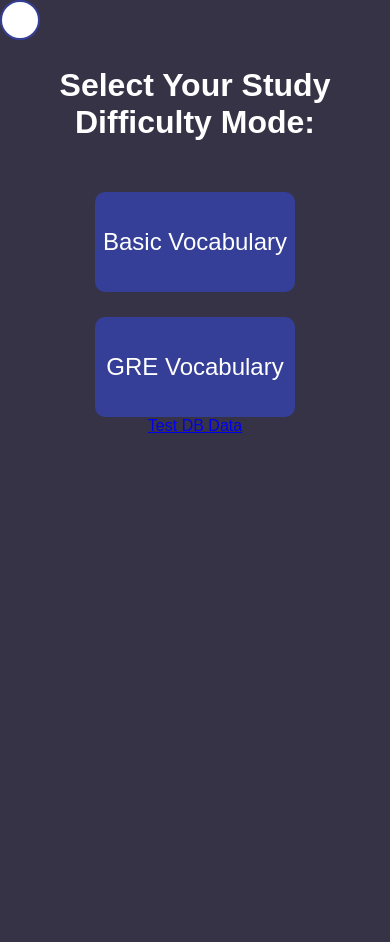
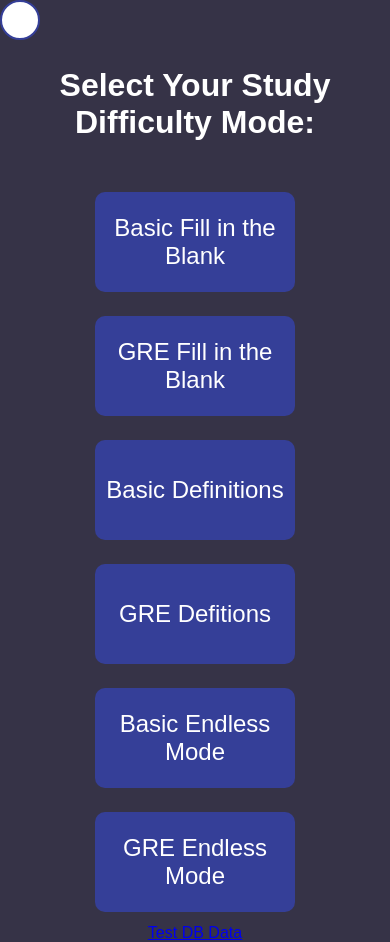
Before and after one commit to a0a912/Group-22-Agile, a Flask app: page / in a window 390 px wide. Shown: the part 169-1111 px from the top of the page. Before the commit the page ends 602 px from the top, so only its background shows below. Run offline with Flask 3, Linux system fonts and the light colour scheme; some web fonts are replaced.

Commit message:
Added new game mode buttons
added new buttons and updates CSS but need to still add the links

```diff
--- a/static/bootstrap/css/HomePageCSS.css
+++ b/static/bootstrap/css/HomePageCSS.css
@@ -126,41 +126,54 @@ body.dark-mode {
     text-align: center;
 }
 
-#Game1 {
+
+.GameModeButton {
     width: 300px;
-    height: 300px;
+    height: 100px;
     /* margin-left: 30%; */
     color: white;
     background-color: var(--dark-blue);
     border-radius: 10px;
     border: none;
-    grid-column: 2;
-    grid-row: 2;
     font-size: 1.5em;
+    margin: 0.5em;
 }
 
-#Game1:hover {
+.GameModeButton:hover {
     color: white;
     background-color: #5b6bfd
 }
 
+#Game1 {
+    grid-column: 2;
+    grid-row: 2;
+}
+
 #Game2 {
-    width: 300px;
-    height: 300px;
-    /* margin-left: 50px;  */
-    color: white;
-    background-color: var(--dark-blue);
-    border-radius: 10px;
-    border: none;
     grid-column: 3;
     grid-row: 2;
-    font-size: 1.5em;
 }
 
-#Game2:hover {
-    color: white;
-    background-color: #5b6bfd
+#Game3 {
+    grid-column: 2;
+    grid-row: 3;
 }
+
+#Game4 {
+    grid-column: 3;
+    grid-row: 3;
+}
+
+#Game5 {
+    grid-column: 2;
+    grid-row: 4;
+}
+
+#Game6 {
+    grid-column: 3;
+    grid-row: 4;
+}
+
 
 #ModeText {
     margin: 10px;
@@ -197,16 +210,10 @@ body.dark-mode {
 }
 
 #Game1 {
-    width: 200px;
-    height: 100px;
-    color: white;
-    background-color: var(--dark-blue);
-    border-radius: 10px;
-    border: none;
-    margin: 3vh;
+    margin-top: 3vh;
 }
 
-#Game2 {
+.GameModeButton {
     width: 200px;
     height: 100px;
     color: white;
@@ -215,57 +222,4 @@ body.dark-mode {
     border: none;
 }
 
-#Game2:hover {
-    color: white;
-    background-color: #5b6bfd
 }
-
-}
-
-
-/*
-#SubmitButton {
-    width: 200px;
-    height: 50px;
-    font-family: 'dine-round';
-    font: 20px;
-    color: white;
-    background-color: var(--dark-blue);
-    border: none;
-    border-radius: 15px;
-}
-
-#SubmitButtonDiv {
-    margin: auto;
-    grid-column: 1/span 2;
-    padding: 2em;
-}
-
-#SubmitButton:hover {
-    color: white;
-    background-color: #5b6bfd */
-
-
-
-
-/* #mainNav {
-    background-color: var(--dark-blue);
-    font-family: 'dine-round', sans-serif;
-    color: white;
-}
-
-#mainNav li {
-        background-color: var(--dark-blue);
-        font-family: 'dine-round', sans-serif;
-        color: white;
-}
-.navbar-collapse {
-    display: flex;
-    justify-content: right;
-    color: white;
-    font-family: 'dine-round', sans-serif;
-}
-
-.navbarMobile {
-    font-family: 'dine-round', sans-serif;
-} */
--- a/templates/home.html
+++ b/templates/home.html
@@ -40,8 +40,12 @@
 <button class = "dark-mode" id = "DarkModeToggle"></button>
 <div class = "StudyMode">
     <h2 id = "ModeText">Select Your Study Difficulty Mode:</h2>
-    <button id = "Game1">Basic Vocabulary</button>
-    <button id = "Game2">GRE Vocabulary</button>
+    <button class = "GameModeButton" id = "Game1">Basic Fill in the Blank</button>
+    <button class = "GameModeButton" id = "Game2">GRE Fill in the Blank</button>
+    <button class = "GameModeButton" id = "Game3">Basic Definitions</button>
+    <button class = "GameModeButton" id = "Game4">GRE Defitions</button>
+    <button class = "GameModeButton" id = "Game5">Basic Endless Mode</button>
+    <button class = "GameModeButton" id = "Game6">GRE Endless Mode</button>
     <!-- <div id="SubmitButtonDiv">
         <button id = "SubmitButton">Submit</button>
     </div> -->
```
